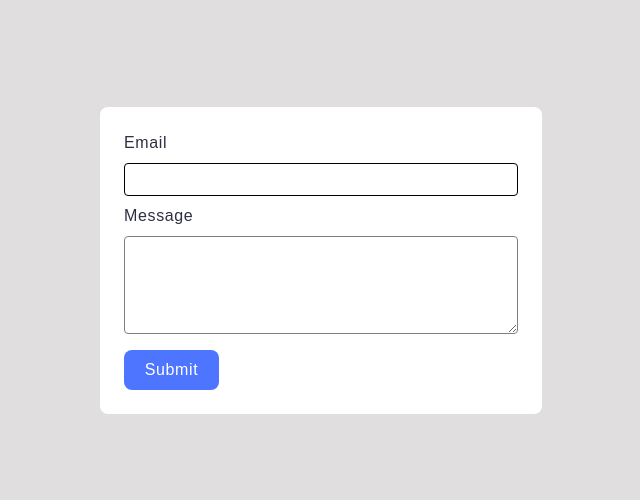
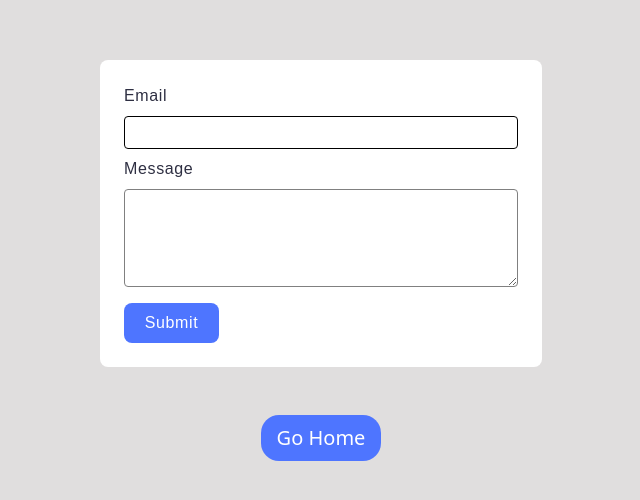
Before and after one commit to MarvinNox/goit-js-hw-09, a website built with Vite: page src/2-form.html in a window 1280 px wide. Shown: the part 140-640 px from the top of the page, without its empty margins (319-959 px from the left). Built offline with nearby package versions, Linux system fonts and the light colour scheme.

Commit message:
add back home bbtn

```diff
--- a/src/2-form.html
+++ b/src/2-form.html
@@ -20,6 +20,7 @@
       </label>
       <button type="submit">Submit</button>
     </form>
+    <a class="back-home" href="./index.html">Go Home</a>
     <script type="module" src="./js/2-form.js"></script>
   </body>
 </html>
--- a/src/css/form.css
+++ b/src/css/form.css
@@ -7,7 +7,7 @@ body {
   background-color: rgba(211, 208, 208, 0.7);
 }
 .feedback-form {
-  margin: auto;
+  margin: 25vh auto 24px;
   display: flex;
   flex-direction: column;
   gap: 8px;
@@ -61,3 +61,13 @@ button {
 button:hover {
   background: #6c8cff;
 }
+.back-home {
+  max-width: 95px;
+  max-height: 40px;
+  padding: 8px 16px;
+  background: #4e75ff;
+  color: #fff;
+  font-size: 20px;
+  border-radius: 18px;
+  margin: 24px auto 0;
+}
--- a/src/css/gallery.css
+++ b/src/css/gallery.css
@@ -29,3 +29,13 @@ body {
 .sl-navigation button {
   color: #fff !important;
 }
+.back-home {
+  max-width: 95px;
+  max-height: 40px;
+  padding: 8px 16px;
+  background: #4e75ff;
+  color: #fff;
+  font-size: 20px;
+  border-radius: 18px;
+  margin: 24px auto 0;
+}
```
Also changed, not shown: src/1-gallery.html (+1 -0 lines).
